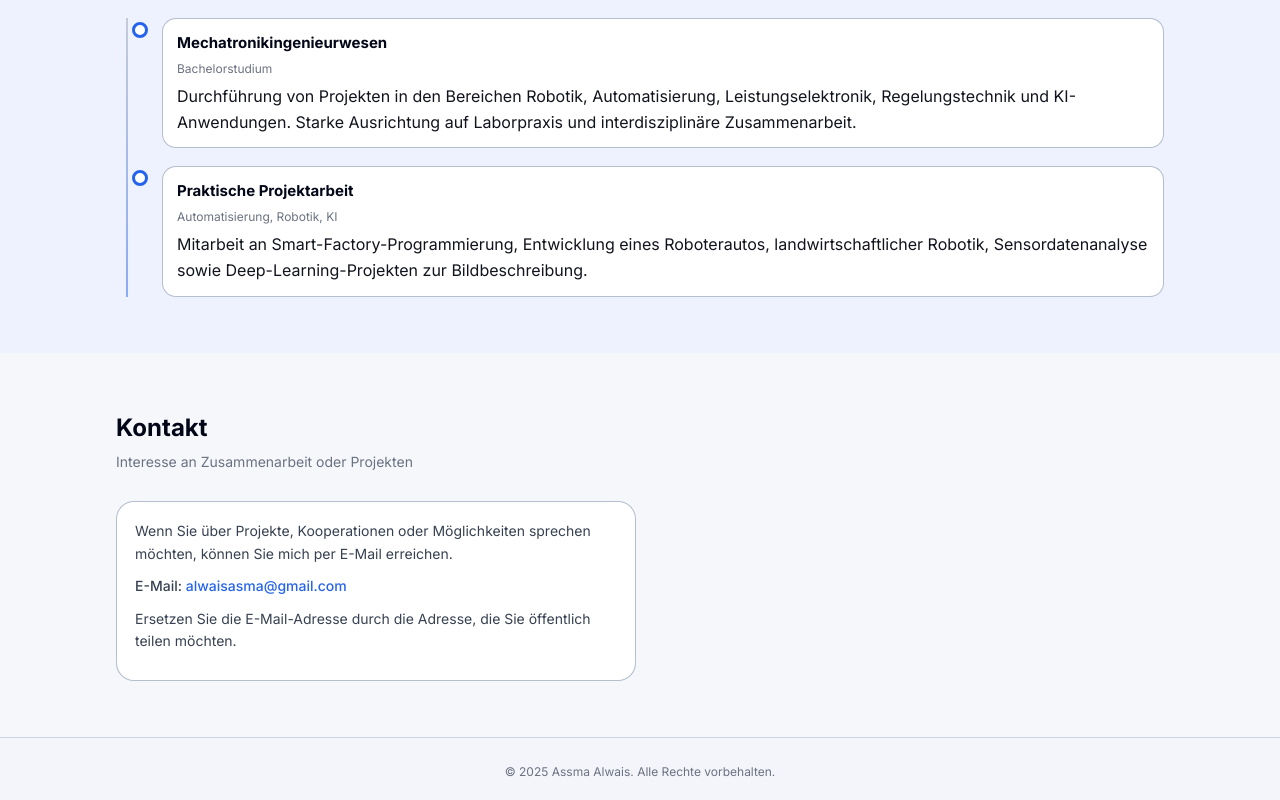
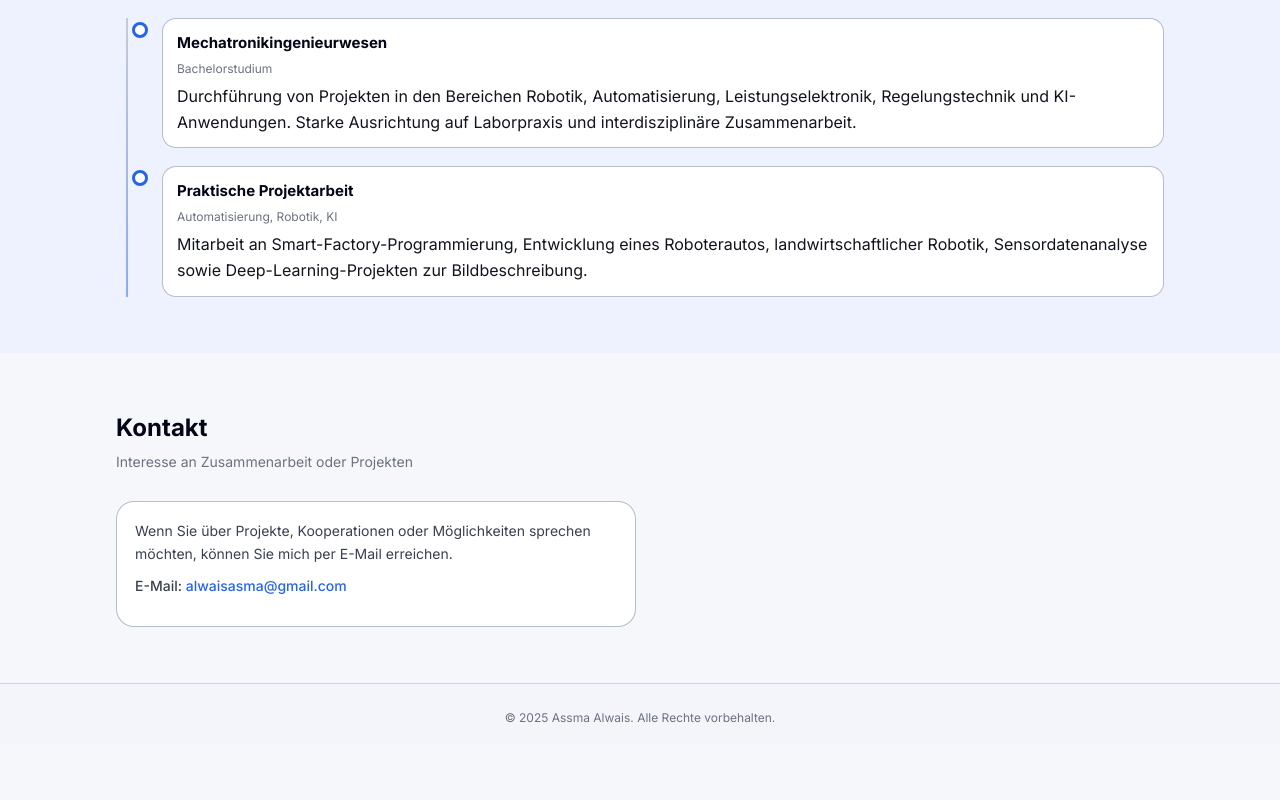
Before and after one commit to asmaalwais/asmaalwais, a plain HTML site: page index_de.html in a window 1280 px wide. Shown: the part 3078-3878 px from the top of the page. After the commit the page ends 3823 px from the top, so only its background shows below. Drawn offline with Linux system fonts and the light colour scheme.

Commit message:
Update index_de.html

```diff
--- a/index_de.html
+++ b/index_de.html
@@ -324,9 +324,7 @@
                 <p class="contact-email">
                     <span>E-Mail:</span> <a href="mailto:alwaisasma@gmail.com">alwaisasma@gmail.com</a>
                 </p>
-                <p class="contact-note">
-                    Ersetzen Sie die E-Mail-Adresse durch die Adresse, die Sie öffentlich teilen möchten.
-                </p>
+
             </div>
         </div>
     </section>
```
